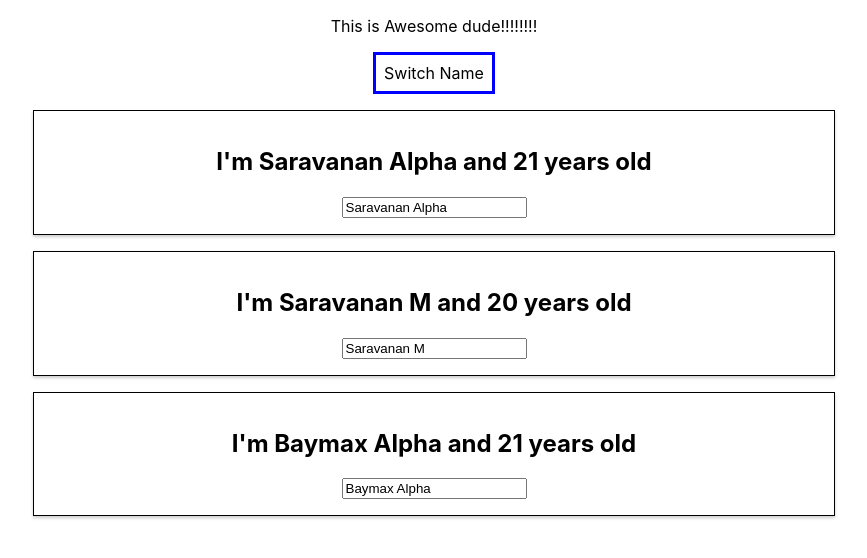
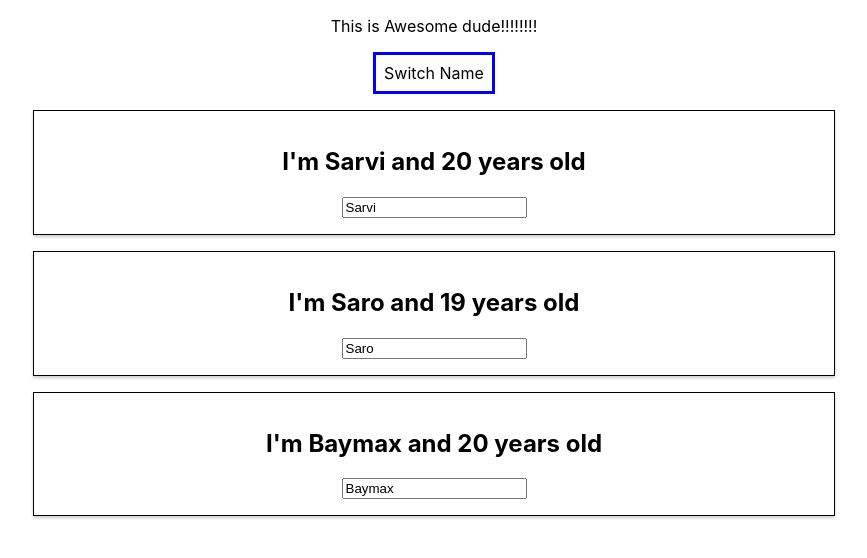
Before and after one commit to SaravananVijayamuthu/ReactJSMax, a React (Create React App) app: page / in a window 1280 px wide. Both pictures are taken after a click on the button "Switch Name". Shown: the top 558 px of the page, without its empty margins (206-1073 px from the left). Built offline with nearby package versions, Linux system fonts and the light colour scheme.

Commit message:
Toggle List using ternary operator

```diff
--- a/src/App.js
+++ b/src/App.js
@@ -3,58 +3,63 @@ import React, { Component } from 'react';
 import './App.css';
 import Person from './Person/Person';
 
-
-
 class App extends Component {
 	state = {
-		persons:[
-			{name:"Sarvi", age: 20},
-			{name:"Saro", age: 19},
-			{name:"Baymax", age: 20},
-		]
-	}
+		persons: [{ name: 'Sarvi', age: 20 }, { name: 'Saro', age: 19 }, { name: 'Baymax', age: 20 }], showState: false
+	};
 	/*property tat can be executed as func.
 	we r changing the state of person names here through btn click event listener*/
-	switchNameHandler = (newName) =>{
+
+	switchNameHandler = (newName) => {
 		// console.log("Btn check!!")
 		// setState method is provided by react to change the state of component
 		this.setState({
-			persons:[
-				{name:newName, age: 21},
-				{name:"Saravanan M", age: 20},
-				{name:"Baymax Alpha", age: 21},
-			]
-		})
-	}
+			persons: [{ name: newName, age: 21 }, { name: 'Saravanan M', age: 20 }, { name: 'Baymax Alpha', age: 21 }]
+		});
+	};
 
 	onNameChanged = (event) => {
 		this.setState({
-			persons:[
-				{name:"Saravanan V", age: 21},
-				{name:event.target.value, age: 20},
-				{name:"Baymax Alpha", age: 21},
+			persons: [
+				{ name: 'Saravanan V', age: 21 },
+				{ name: event.target.value, age: 20 },
+				{ name: 'Baymax Alpha', age: 21 }
 			]
-		})
+		});
+	};
+	toggleState = () => {
+		const isShow = this.state.showState;
+		this.setState({ showState: !isShow })
 	}
 	render() {
 		const btnStyle = {
-			backgroundColor:'white',
-			font:'inherit',
-			border:'3px solid blue',
-			padding:'8px'
-		}
+			backgroundColor: 'white',
+			font: 'inherit',
+			border: '3px solid blue',
+			padding: '8px'
+		};
 		return (
 			<div className="App">
-			{/* <header className="App-header"> */}
+				{/* <header className="App-header"> */}
 				{/* <img src={logo} className="App-logo" alt="logo" /> */}
 				<p>This is Awesome dude!!!!!!!!</p>
-				<button style={btnStyle} onClick={this.switchNameHandler.bind(this, 'Saravanan Alpha')}>Switch Name</button>
-				<Person name = {this.state.persons[0].name} age = {this.state.persons[0].age}/>
-				<Person name = {this.state.persons[1].name} age = {this.state.persons[1].age} changed = {this.onNameChanged}/>
-				<Person name = {this.state.persons[2].name} age = {this.state.persons[2].age} />
-			{/* </header> */}
-		</div>
-		)
+				<button style={btnStyle} onClick={this.toggleState}>
+					Switch Name
+				</button>
+				{ this.state.showState ?
+					<div>
+						<Person name={this.state.persons[0].name} age={this.state.persons[0].age} />
+						<Person
+							name={this.state.persons[1].name}
+							age={this.state.persons[1].age}
+							changed={this.onNameChanged}
+						/>
+						<Person name={this.state.persons[2].name} age={this.state.persons[2].age} />
+					</div> : null
+				}
+				{/* </header> */}
+			</div>
+		);
 	}
 }
 
```
Also changed, not shown: 1 other file (tests, documents, lock files or other folders).
